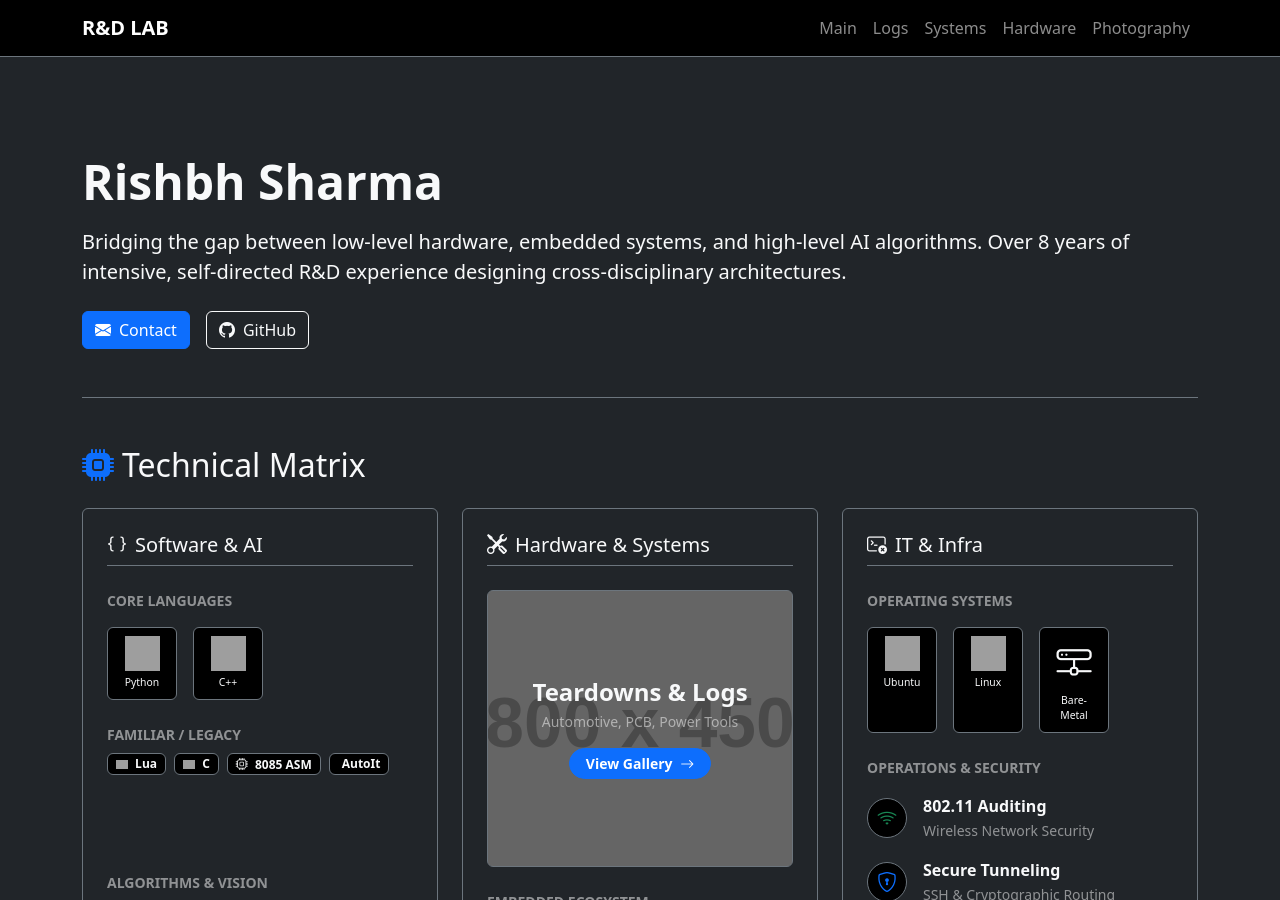
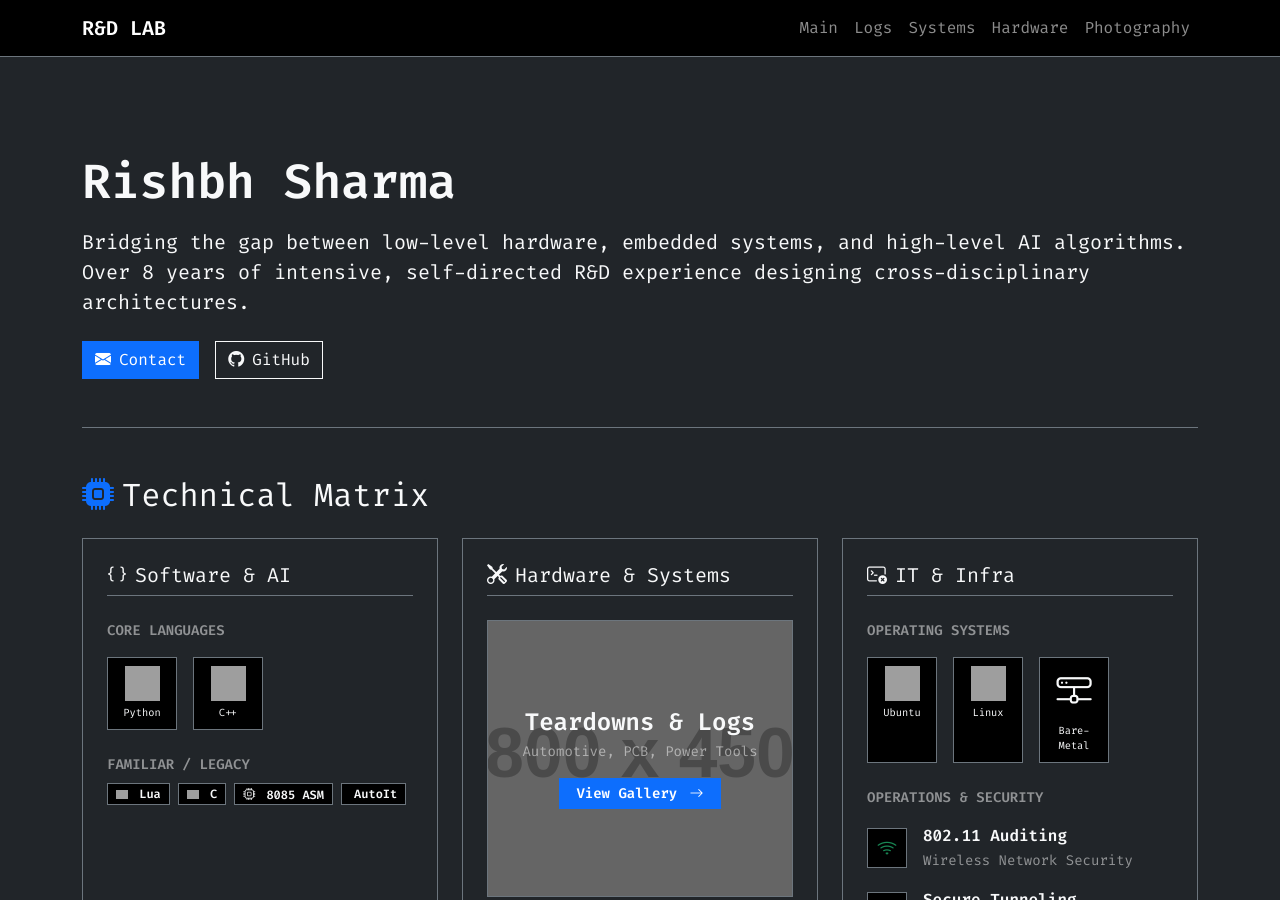
Before and after one commit to CodeRSTech/coderstech.github.io, a Jekyll site: the page built from index.md, in a window 1280 px wide and 900 px high. Built offline with Jekyll 4.4.1, drawn with Linux system fonts in a browser that asks for light colours; grey boxes are pictures that could not be loaded.

Commit message:
Incorporated new css for linux-terminal like theme

```diff
--- a/_layouts/main.html
+++ b/_layouts/main.html
@@ -6,6 +6,9 @@
   <title>{{ page.title }}</title>
   <link href="https://cdn.jsdelivr.net/npm/bootstrap@5.3.0/dist/css/bootstrap.min.css" rel="stylesheet">
   <link rel="stylesheet" href="https://cdn.jsdelivr.net/npm/bootstrap-icons@1.11.3/font/bootstrap-icons.min.css">
+  <!-- Fira Code font -->
+  <link href="https://fonts.googleapis.com/css2?family=Fira+Code:wght@400;600&display=swap" rel="stylesheet">
+  <link rel="stylesheet" href="/assets/css/terminal.css">
   <style>
     /* Prevents anchor links from hiding under your sticky global navbar */
     html { scroll-padding-top: 80px; }
```
